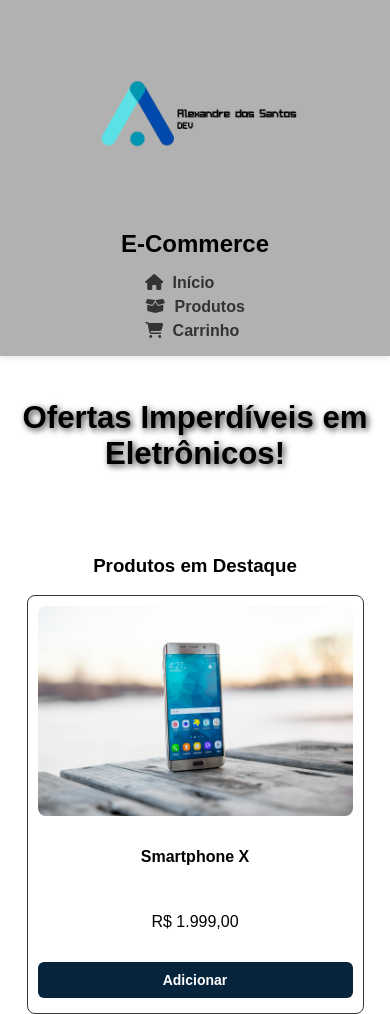
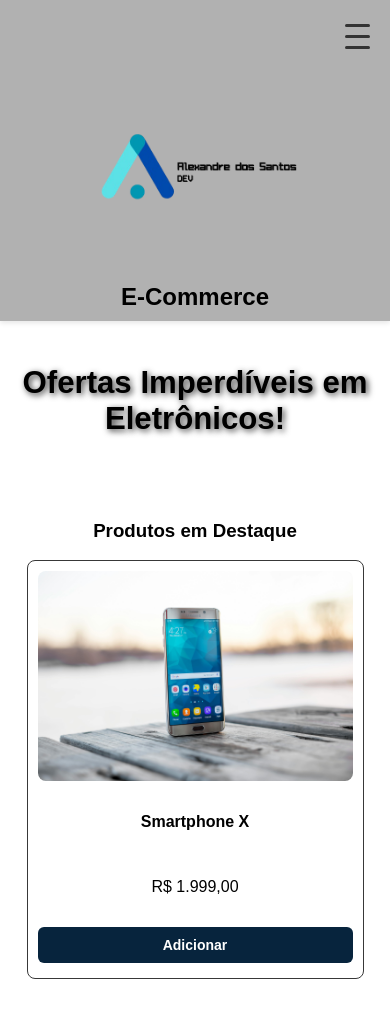
Before and after one commit to AlexandreDSantos01/E-Commerce, a plain HTML site: page index.html in a window 390 px wide. Shown: the top 1014 px of the page. Drawn offline with Linux system fonts and the light colour scheme.

Commit message:
Commit 1.1

```diff
--- a/css/style.css
+++ b/css/style.css
@@ -198,22 +198,57 @@ nav a i {
 
 /* ==================== RESPONSIVIDADE ==================== */
 
+.menu-toggle {
+  display: none;
+  flex-direction: column;
+  cursor: pointer;
+  margin-left: auto;
+  padding: 10px;
+}
+
+.menu-toggle span {
+  height: 3px;
+  width: 25px;
+  background: #333;
+  margin: 4px 0;
+  border-radius: 2px;
+  transition: all 0.3s ease;
+}
+
+/* ==================== RESPONSIVIDADE ==================== */
+
 /* Tablets e telas médias */
 @media screen and (max-width: 768px) {
   header {
     flex-direction: column;
     height: auto;
     padding: 10px;
+    position: relative;
+  }
+
+  .menu-toggle {
+    display: flex;
   }
 
   nav {
+    display: none;
     flex-direction: column;
-    align-items: center;
-    margin-top: 10px;
+    width: 100%;
+    background-color: #b1b1b1;
+    position: absolute;
+    top: 100%;
+    left: 0;
+    z-index: 999;
+    padding: 10px 0;
+  }
+
+  nav.show {
+    display: flex;
   }
 
   nav a {
-    margin: 5px 0;
+    margin: 10px 0;
+    text-align: center;
   }
 
   .banner {
--- a/index.html
+++ b/index.html
@@ -11,6 +11,12 @@
 </head>
 <body>
   <header>
+
+    <div class="menu-toggle" onclick="toggleMenu()">
+  <span></span>
+  <span></span>
+  <span></span>
+</div>
     <img src="imgs/Logos/Lado_02.png" alt="Logo da loja" class="logo">
     <h1>E-Commerce</h1>
 
@@ -37,10 +43,10 @@
       </div>
 
       <div class="produto">
-        <img src="imgs/produtos/notebook.jpg" alt="Notebook" />
-        <h4>Notebook Pro</h4>
-        <p>R$ 3.499,00</p>
-        <button onclick="adicionarCarrinho('Notebook Pro', 3499)">Adicionar</button>
+        <img src="imgs/produtos/Fone Bluetooth.jpg" alt="Fone" />
+        <h4>Fone Bluetooth</h4>
+        <p>R$ 299,00</p>
+        <button onclick="adicionarCarrinho('Fone Bluetooth', 299)">Adicionar</button>
       </div>
 
       <div class="produto">
--- a/js/script.js
+++ b/js/script.js
@@ -28,3 +28,8 @@ function adicionarCarrinho(produto, preco) {
   localStorage.setItem('carrinho', JSON.stringify(carrinho));
   alert(`${produto} adicionado ao carrinho!`);
 }
+
+function toggleMenu() {
+  const nav = document.querySelector("nav");
+  nav.classList.toggle("show");
+}
```
Also changed, not shown: carrinho.html (+5 -0 lines), produtos.html (+5 -0 lines).
